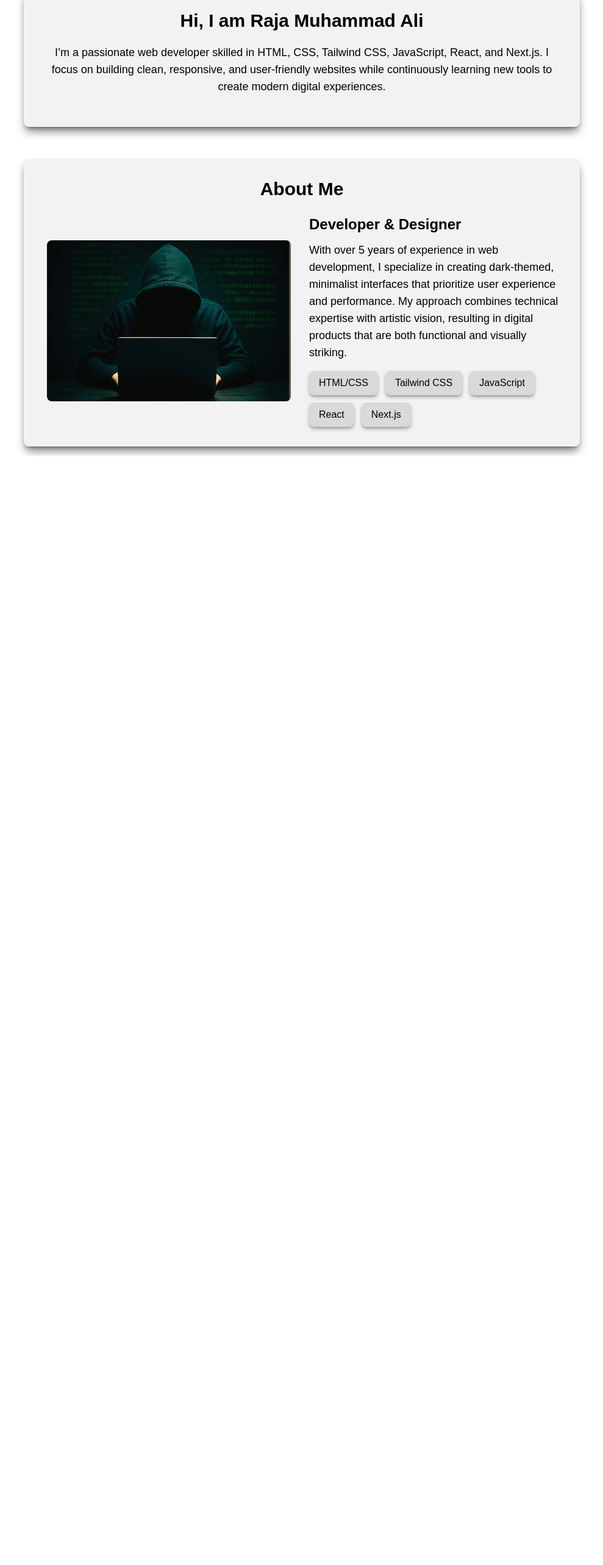
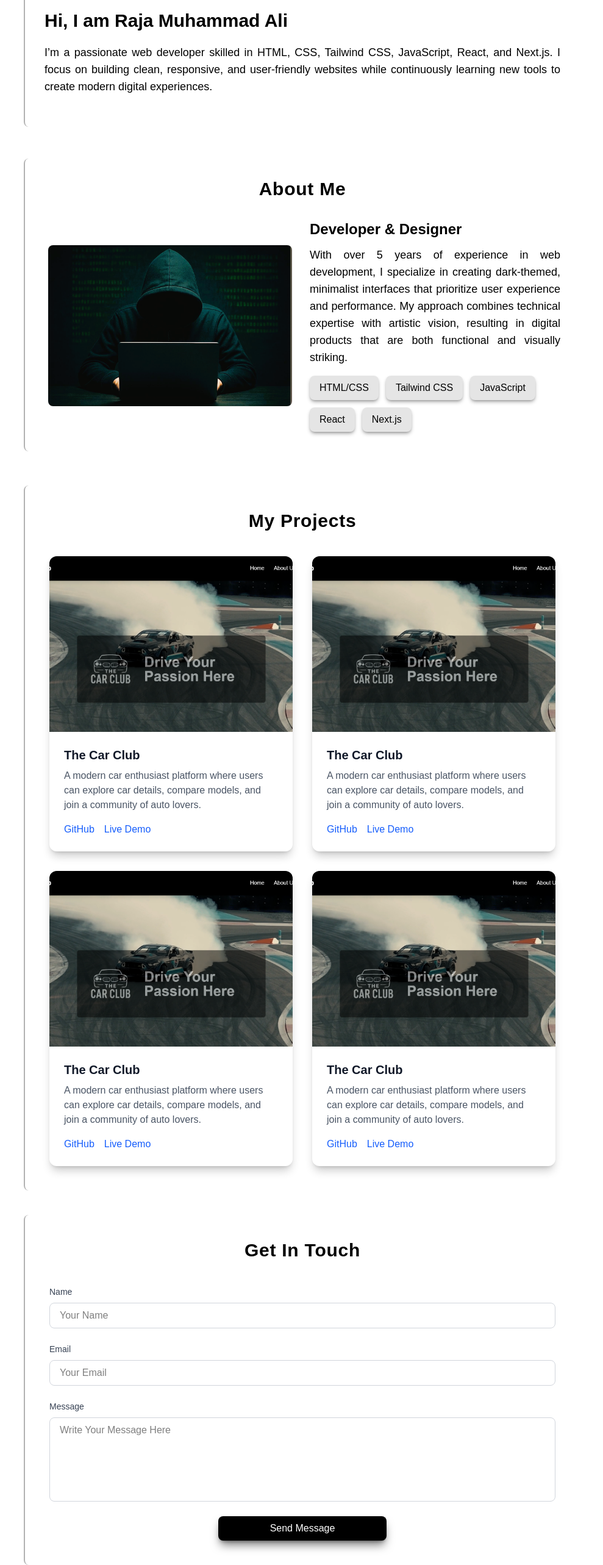
Before and after one commit to Coding-Raja/Raja-Muhammad-Ali-Portfolio, a Next.js app in the folder portfolio/: page / in a window 1280 px wide. Shown: the part 116-2682 px from the top of the page at 61% size, without its empty margins (145-1134 px from the left). Before the commit the page ends 864 px from the top, so only its background shows below. Built offline with nearby package versions, Linux system fonts and the light colour scheme.

Commit message:
Adding the Projects and Contact sections

```diff
--- a/portfolio/app/page.jsx
+++ b/portfolio/app/page.jsx
@@ -8,13 +8,14 @@ export default function Home() {
         className="flex justify-center items-center mt-5 px-4 py-4 sm:px-6 lg:px-8"
         id="Home"
       >
-        <div className="w-full bg-black/5 md:w-5/6 lg:w-3/4 p-4 sm:p-6 md:p-8 shadow-lg shadow-black/50 rounded-lg">
-          <h1 className="text-xl sm:text-2xl md:text-3xl text-center font-bold mb-4 md:mb-5">
+        <div className="w-full md:w-5/6 lg:w-3/4 p-4 sm:p-6 md:p-8 border-l-2 border-black/30 rounded-l-lg">
+          <h1 className="text-xl sm:text-2xl md:text-3xl text-balance font-bold mb-4 md:mb-5">
             Hi, I am Raja Muhammad Ali
           </h1>
-          <p className="text-base sm:text-lg mb-4 md:mb-5 text-center">
-            I’m a passionate web developer skilled in HTML, CSS, Tailwind CSS, JavaScript, React, and Next.js.
-            I focus on building clean, responsive, and user-friendly websites while continuously learning
+          <p className="text-base sm:text-lg mb-4 md:mb-5 text-justify">
+            I’m a passionate web developer skilled in HTML, CSS, Tailwind CSS,
+            JavaScript, React, and Next.js. I focus on building clean,
+            responsive, and user-friendly websites while continuously learning
             new tools to create modern digital experiences.
           </p>
         </div>
@@ -25,9 +26,9 @@ export default function Home() {
         className="flex justify-center items-center mt-5 px-4 py-4 sm:px-6 lg:px-8"
         id="About"
       >
-        <div className="w-full bg-black/5 md:w-5/6 lg:w-3/4 p-4 sm:p-6 md:p-8 shadow-lg shadow-black/50 rounded-lg">
+        <div className="w-full md:w-5/6 lg:w-3/4 p-4 sm:p-6 md:p-8 border-l-2 border-black/30 rounded-l-lg">
           {/* Section Title */}
-          <h2 className="text-xl sm:text-2xl md:text-3xl font-bold text-center mb-6">
+          <h2 className="text-xl sm:text-2xl md:text-3xl font-bold text-center mb-8 tracking-wide">
             About Me
           </h2>
 
@@ -49,11 +50,12 @@ export default function Home() {
               <h3 className="text-lg sm:text-xl md:text-2xl font-bold mb-3">
                 Developer & Designer
               </h3>
-              <p className="text-base sm:text-lg mb-4">
-                With over 5 years of experience in web development, I specialize in creating dark-themed,
-                minimalist interfaces that prioritize user experience and performance. My approach combines
-                technical expertise with artistic vision, resulting in digital products that are both
-                functional and visually striking.
+              <p className="text-base text-justify sm:text-lg mb-4">
+                With over 5 years of experience in web development, I specialize
+                in creating dark-themed, minimalist interfaces that prioritize
+                user experience and performance. My approach combines technical
+                expertise with artistic vision, resulting in digital products
+                that are both functional and visually striking.
               </p>
 
               {/* Skills as badges */}
@@ -78,6 +80,212 @@ export default function Home() {
           </div>
         </div>
       </section>
+
+      {/* Projects Section */}
+      <section
+        id="Projects"
+        className="flex justify-center items-center mt-10 px-4 sm:px-6 lg:px-8"
+      >
+        <div className="w-full md:w-5/6 lg:w-3/4 bg-white/50 backdrop-blur-sm p-6 sm:p-8 md:p-10 border-l-2 border-black/30 rounded-lg">
+          <h2 className="text-xl sm:text-2xl md:text-3xl font-bold text-center mb-10 text-black tracking-wide">
+            My Projects
+          </h2>
+
+          {/* Grid for project cards */}
+          <div className="grid grid-cols-1 sm:grid-cols-2 gap-8">
+            {/* Project Card 1 */}
+            <div className="group bg-white rounded-xl shadow-lg shadow-black/20 overflow-hidden">
+              <div className="overflow-hidden">
+                <Image
+                  src="/TheCarClub.png"
+                  alt="Project 1"
+                  width={600}
+                  height={400}
+                  className="object-cover w-full h-56 sm:h-64 md:h-72 transition-transform duration-300 group-hover:scale-110"
+                />
+              </div>
+              <div className="p-4 sm:p-6">
+                <h3 className="text-lg sm:text-xl font-bold text-gray-900 mb-2">
+                  The Car Club
+                </h3>
+                <p className="text-gray-600 text-sm sm:text-base mb-4">
+                  A modern car enthusiast platform where users can explore car
+                  details, compare models, and join a community of auto lovers.
+                </p>
+                <div className="flex gap-4">
+                  <a
+                    href="https://github.com/yourusername/thecarclub"
+                    target="_blank"
+                    className="text-blue-600 font-medium hover:underline"
+                  >
+                    GitHub
+                  </a>
+                  <a
+                    href="https://thecarclub.vercel.app"
+                    target="_blank"
+                    className="text-blue-600 font-medium hover:underline"
+                  >
+                    Live Demo
+                  </a>
+                </div>
+              </div>
+            </div>
+
+            {/* Project Card 2 */}
+            <div className="group bg-white rounded-xl shadow-lg shadow-black/20 overflow-hidden">
+              <div className="overflow-hidden">
+                <Image
+                  src="/TheCarClub.png"
+                  alt="Project 2"
+                  width={600}
+                  height={400}
+                  className="object-cover w-full h-56 sm:h-64 md:h-72 transition-transform duration-300 group-hover:scale-110"
+                />
+              </div>
+              <div className="p-4 sm:p-6">
+                <h3 className="text-lg sm:text-xl font-bold text-gray-900 mb-2">
+                  The Car Club
+                </h3>
+                <p className="text-gray-600 text-sm sm:text-base mb-4">
+                  A modern car enthusiast platform where users can explore car
+                  details, compare models, and join a community of auto lovers.
+                </p>
+                <div className="flex gap-4">
+                  <a
+                    href="https://github.com/yourusername/thecarclub"
+                    target="_blank"
+                    className="text-blue-600 font-medium hover:underline"
+                  >
+                    GitHub
+                  </a>
+                  <a
+                    href="https://thecarclub.vercel.app"
+                    target="_blank"
+                    className="text-blue-600 font-medium hover:underline"
+                  >
+                    Live Demo
+                  </a>
+                </div>
+              </div>
+            </div>
+
+            {/* Project Card 3 */}
+            <div className="group bg-white rounded-xl shadow-lg shadow-black/20 overflow-hidden">
+              <div className="overflow-hidden">
+                <Image
+                  src="/TheCarClub.png"
+                  alt="Project 3"
+                  width={600}
+                  height={400}
+                  className="object-cover w-full h-56 sm:h-64 md:h-72 transition-transform duration-300 group-hover:scale-110"
+                />
+              </div>
+              <div className="p-4 sm:p-6">
+                <h3 className="text-lg sm:text-xl font-bold text-gray-900 mb-2">
+                  The Car Club
+                </h3>
+                <p className="text-gray-600 text-sm sm:text-base mb-4">
+                  A modern car enthusiast platform where users can explore car
+                  details, compare models, and join a community of auto lovers.
+                </p>
+                <div className="flex gap-4">
+                  <a
+                    href="https://github.com/yourusername/thecarclub"
+                    target="_blank"
+                    className="text-blue-600 font-medium hover:underline"
+                  >
+                    GitHub
+                  </a>
+                  <a
+                    href="https://thecarclub.vercel.app"
+                    target="_blank"
+                    className="text-blue-600 font-medium hover:underline"
+                  >
+                    Live Demo
+                  </a>
+                </div>
+              </div>
+            </div>
+
+            {/* Project Card 4 */}
+            <div className="group bg-white rounded-xl shadow-lg shadow-black/20 overflow-hidden">
+              <div className="overflow-hidden">
+                <Image
+                  src="/TheCarClub.png"
+                  alt="Project 4"
+                  width={600}
+                  height={400}
+                  className="object-cover w-full h-56 sm:h-64 md:h-72 transition-transform duration-300 group-hover:scale-110"
+                />
+              </div>
+              <div className="p-4 sm:p-6">
+                <h3 className="text-lg sm:text-xl font-bold text-gray-900 mb-2">
+                  The Car Club
+                </h3>
+                <p className="text-gray-600 text-sm sm:text-base mb-4">
+                  A modern car enthusiast platform where users can explore car
+                  details, compare models, and join a community of auto lovers.
+                </p>
+                <div className="flex gap-4">
+                  <a
+                    href="https://github.com/yourusername/thecarclub"
+                    target="_blank"
+                    className="text-blue-600 font-medium hover:underline"
+                  >
+                    GitHub
+                  </a>
+                  <a
+                    href="https://thecarclub.vercel.app"
+                    target="_blank"
+                    className="text-blue-600 font-medium hover:underline"
+                  >
+                    Live Demo
+                  </a>
+                </div>
+              </div>
+            </div>
+          </div>
+        </div>
+      </section>
+
+      {/* Contact Section */}
+      <section id="Contact" className="flex justify-center items-center mt-10 px-4 sm:px-6 lg:px-8">
+        <div className="w-full md:w-5/6 lg:w-3/4 bg-white/50 backdrop-blur-sm p-6 sm:p-8 md:p-10 border-l-2 border-black/30 rounded-lg">
+          <h2 className="text-xl sm:text-2xl md:text-3xl font-bold text-center mb-10 text-black tracking-wide">
+          Get In Touch
+          </h2>
+
+          <div>
+            <form action="" className="space-y-6">
+              {/* Name */}
+              <div className="flex flex-col">
+                <label htmlFor="name" className="mb-2 text-sm font-medium text-gray-700">Name</label>
+                <input type="text" id="name" placeholder="Your Name" required className="px-4 py-2 border border-gray-300 rounded-lg focus:outline-none focus:ring-2 focus:ring-black/40 text-sm sm:text-base"/>
+              </div>
+
+              {/* Email */}
+              <div className="flex flex-col">
+                <label htmlFor="email" className="mb-2 text-sm font-medium text-gray-700">Email</label>
+                <input type="email" id="email" placeholder="Your Email" required className="px-4 py-2 border border-gray-300 rounded-lg focus:outline-none focus:ring-2 focus:ring-black/40 text-sm sm:text-base"/>
+              </div>
+
+              {/* Message */}
+              <div className="flex flex-col">
+                <label htmlFor="message" className="mb-2 text-sm font-medium text-gray-700">Message</label>
+                <textarea id="message" placeholder="Write Your Message Here" rows={5} required className="px-4 py-2 border border-gray-300 rounded-lg focus:outline-none focus:ring-2 focus:ring-black/40 text-sm sm:text-base resize-none"/>
+              </div>
+
+              {/* Submit Button */}
+              <div className="flex justify-center">
+                <button type="submit" className="w-full sm:w-1/2 md:w-1/3 bg-black text-white cursor-pointer font-medium py-2 px-4 rounded-lg shadow-lg shadow-black/50 hover:shadow-black/70 hover:shadow-xl duration-500">
+                Send Message
+                </button>
+              </div>
+            </form>
+          </div>
+        </div>
+      </section>
+
     </>
   );
 }
```
